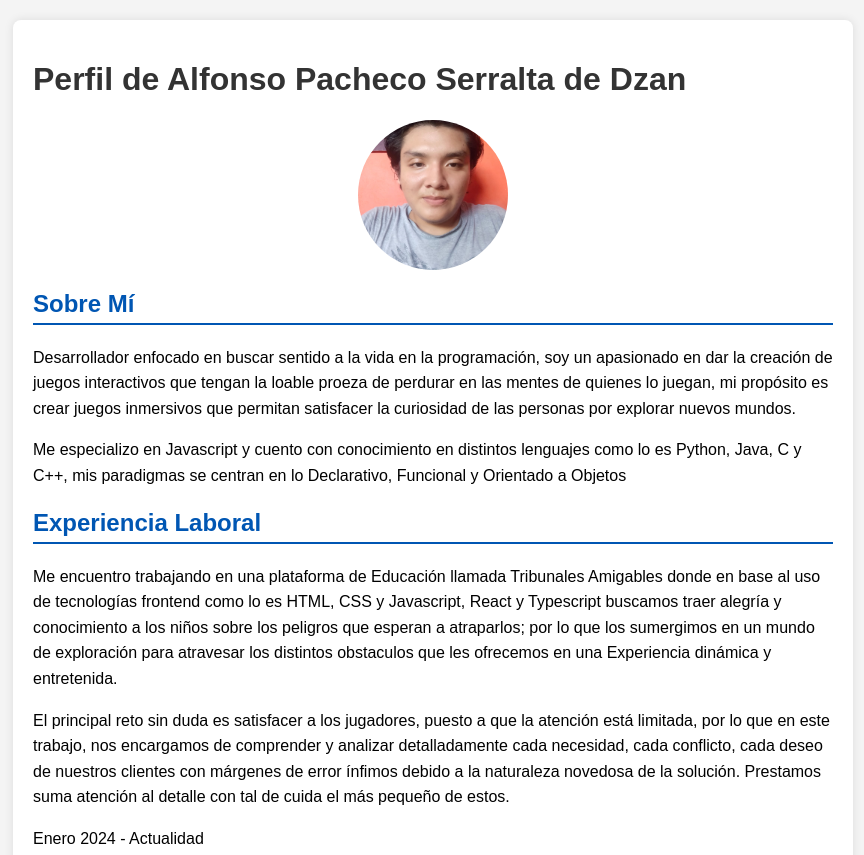
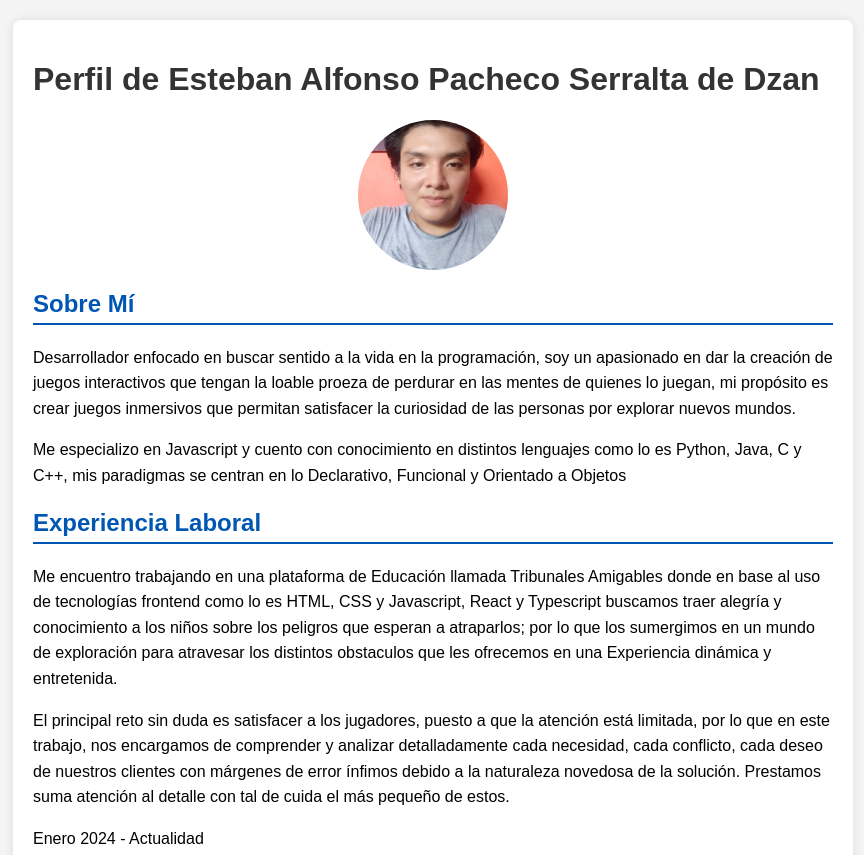
Before and after one commit to Este538/plantilla, a plain HTML site: page index.html in a window 1280 px wide. Shown: the top 855 px of the page, without its empty margins (207-1071 px from the left). Drawn offline with Linux system fonts and the light colour scheme.

Commit message:
nombre completo

```diff
--- a/index.html
+++ b/index.html
@@ -8,7 +8,7 @@
 </head>
 <body>
     <div class="container">
-        <h1>Perfil de Alfonso Pacheco Serralta de Dzan</h1>
+        <h1>Perfil de Esteban Alfonso Pacheco Serralta de Dzan</h1>
         <img src="./imagen/perfil.jpeg" alt="Foto de Esteban Alfonso Pacheco Serralta" class="profile-pic">
         <div class="section">
             <h2>Sobre Mí</h2>
```
